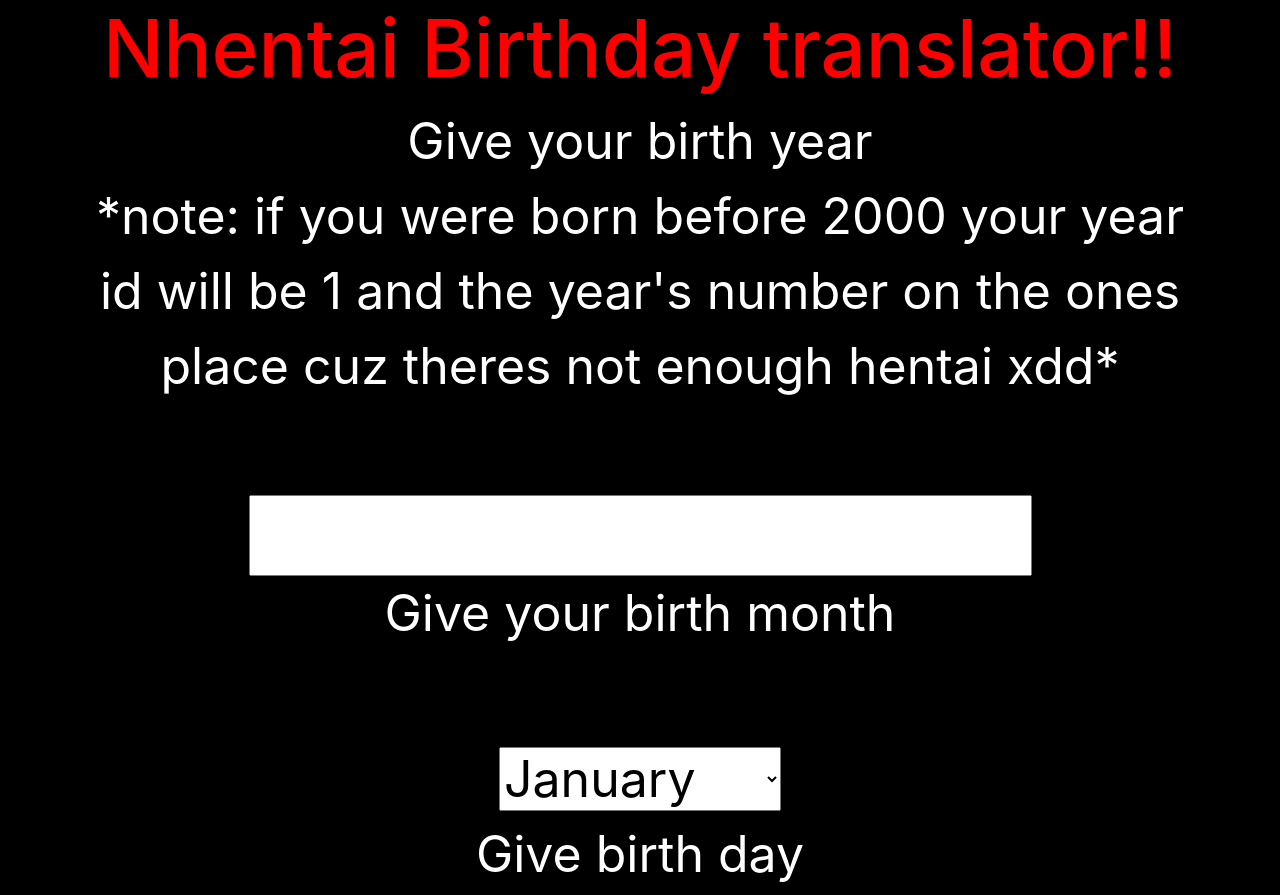
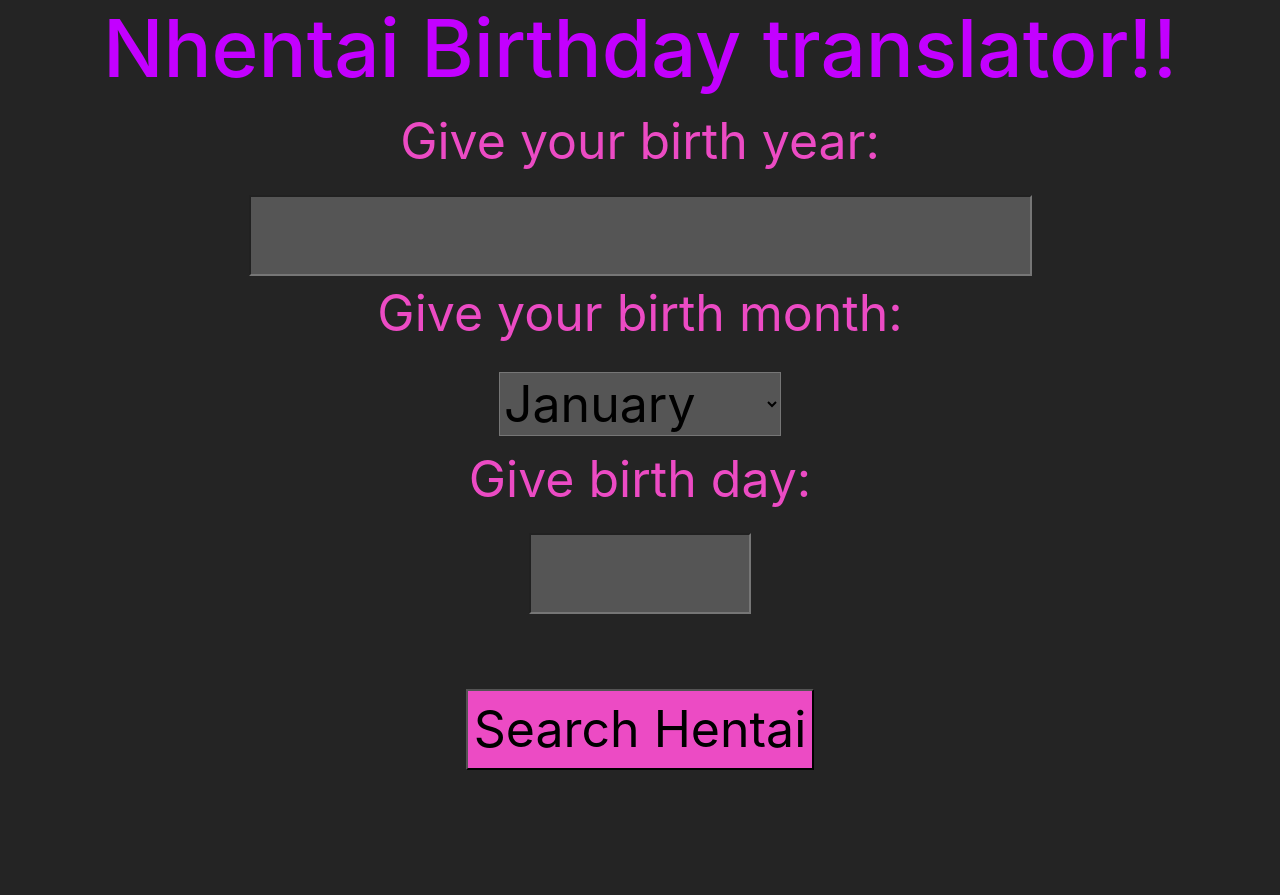
Before and after one commit to Pingitzergggg/Birthday-nHentai-Transformator, a plain HTML site: page nhen.html in a window 1280 px wide. Shown: the top 895 px of the page. After the commit the page ends 800 px from the top, so only its background shows below. Drawn offline with nearby package versions, Linux system fonts and the light colour scheme.

Commit message:
Add files via upload

```diff
--- a/nhen.html
+++ b/nhen.html
@@ -14,16 +14,24 @@
         }
 
         body {
-            color: white;
-            background-color: black;
+            color: rgb(236, 75, 196);
+            background-color: rgb(36,36,36);
         }
 
         h1 {
-            color: red;
+            color: rgb(195, 0, 255);
             font-size: 80px;
         }
         .button {
-            background-color: black;
+            background-color:  rgb(236, 75, 196);
+        }
+
+        #month {
+            background-color: rgb(85,85,85);
+        }
+
+        input {
+            background-color: rgb(85, 85, 85);
         }
     </style>
     <script>
@@ -76,11 +84,9 @@
         </div>
         <div class="row">
             <div class="col-lg-12" id="main">
-                <p>Give your birth year <br>
-                    *note: if you were born before 2000 your year id will be 1 and the year's number on the ones place cuz theres not enough hentai xdd*
-                </p> <br>
-                <input type="number" id="year" min="1950" size="50">
-                <p>Give your birth month</p> <br>
+                <p> Give your birth year:</p>
+                <input type="number" id="year" min="1950" size="50"> <br>
+                <p>Give your birth month:</p>
                 <select name="month" id="month">
                     <option id="01">January</option>
                     <option id="02">February</option>
@@ -94,10 +100,10 @@
                     <option id="10">October</option>
                     <option id="11">November</option>
                     <option id="12">December</option>
-                </select>
-                <p>Give birth day</p> <br>
-                <input id="day" type="number" min="1" max="31"> <br>
-                <button class="button" onclick="search()"><img height="500" width="500" src="pitah.png" alt="anyad"></button>
+                </select> <br>
+                <p>Give birth day:</p>
+                <input id="day" type="number" min="1" max="31"> <br> <br>
+                <button class="button" onclick="search()">Search Hentai</button>
             </div>
         </div>
     </div>
```
